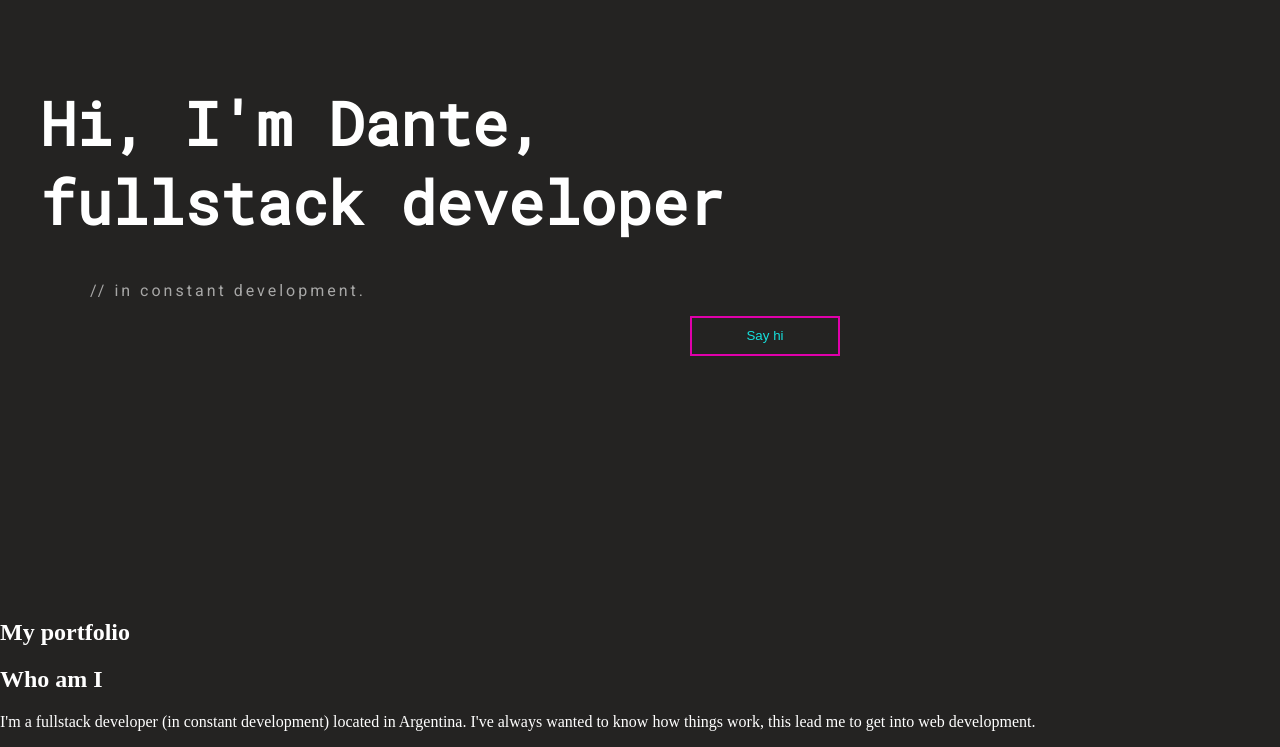
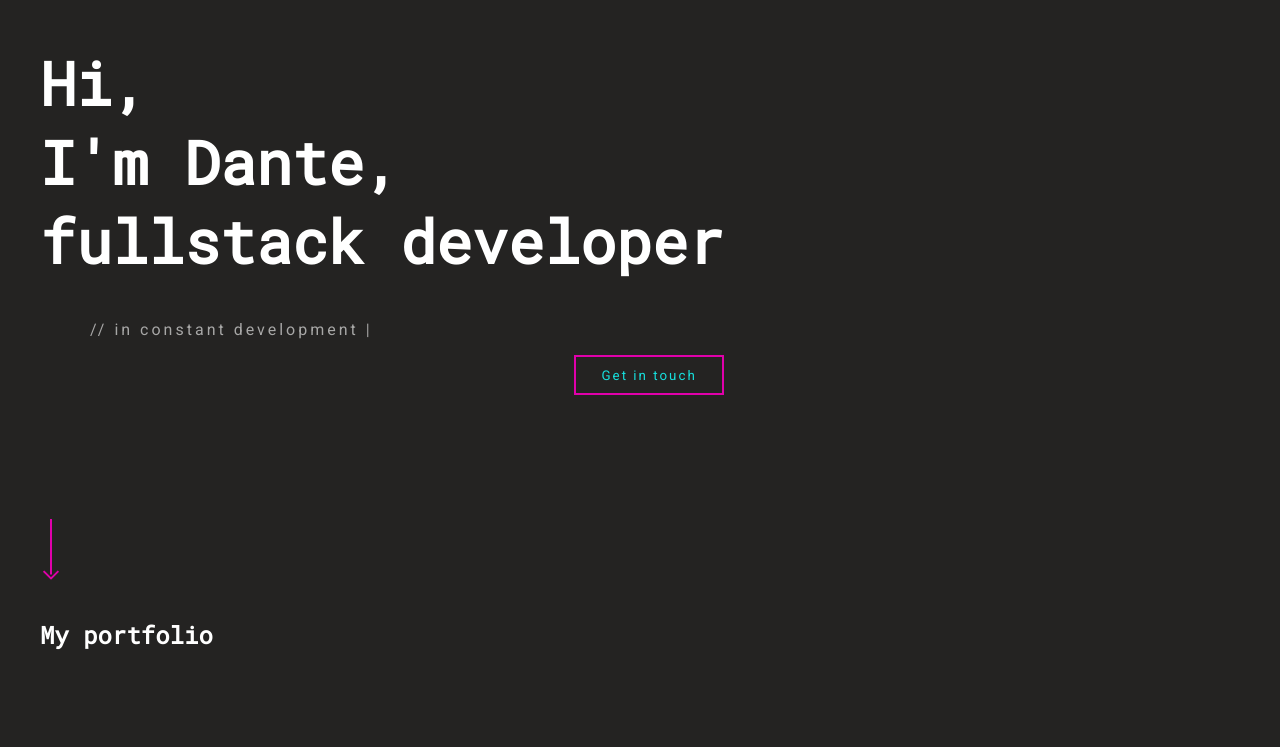
Before and after one commit to ad1ct3d/portfolio, a website: page index.html in a window 1280 px wide. Shown: the part 201-948 px from the top of the page. Drawn offline with Linux system fonts and the light colour scheme.

Commit message:
0.0.2
more style

```diff
--- a/index.html
+++ b/index.html
@@ -20,35 +20,46 @@
     <!-- presentation -->
 <header>
     <div class="headerTitle_container">
-      <h1 class="headerTitle">Hi, I'm Dante, fullstack developer</h1>
-     <p class="headerSubtitle"> // in constant development.</p>
-     <button class="contactBtn"><span>Say hi</span></button>
+      <h1 class="headerTitle">Hi,<br> I'm Dante,<br> fullstack developer</h1>
+        <p class="headerSubtitle"> // in constant development <span class="insertionPoint">|</span> </p>
+
+     <button class="contactBtn"><span>Get in touch</span></button>
     </div>
+
+    <div class="direction-scroll">
+        <div class="innerScroll">
+          <div class="scroll-line"></div>
+          <div class="scroll-arrow"></div>
+        </div>
+      </div>
+
 </header>
 
 <!-- my most important proyects -->
-<section>
-    <h2>My portfolio</h2>
-    <div>
-        <!-- trabajo 1 -->
+<section id="portfolio">
+    <div class="portfolioContainer">
+        <h2 class="portfolioTitle">My portfolio</h2>
         <div>
+            <!-- trabajo 1 -->
+            <div>
 
-        </div>
+            </div>
 
-        <!-- trabajo 2 -->
-        <div>
+            <!-- trabajo 2 -->
+            <div>
 
+            </div>
         </div>
     </div>
 </section>
 
 
 <!-- who am I -->
-<section>
-    <h2>Who am I</h2>
-    <p>I'm a fullstack developer (in constant development) located in Argentina. I've always wanted to know how things work, this lead me to get into web development.</p>
-    <p>If something is broken, I'll fix it.</p>
-    <p>If there's a problem, I'll solve it.</p>
+<section id="aboutMe">
+    <h2 class="aboutTitle">Who am I?</h2>
+    <p class="aboutItem">I'm a fullstack developer (in constant development) located in Argentina. I've always wanted to know how things work, this lead me to get into web development.</p>
+    <p class="aboutItem">If something is broken, I'll fix it.</p>
+    <p class="aboutItem">If there's a problem, I'll solve it.</p>
 </section>
 
 <section>
--- /dev/null
+++ b/scss/_arrow.scss
@@ -0,0 +1,66 @@
+// scroll down arrow style and animation
+
+.direction-scroll{
+   display: flex;
+   position: absolute;
+   flex-direction: row;
+  margin: 0 auto;
+  width: inherit;
+  height: 100%;
+  z-index: 1;
+  justify-content: center;
+ }
+ .innerScroll{
+    margin-left: 50px;
+    margin-bottom: 20px;
+   position: relative;
+   z-index: 2;
+   background: nth($colors, 1);
+   align-self: flex-end;
+ }
+ .scroll-line{
+   height: 60px;
+   width: 2px;
+   background: nth($colors, 2);
+   animation: flowdown 1.5s infinite;
+ }
+ @keyframes flowdown{
+   0%{
+     transform-origin: 0% 0%;
+     transform: scale(1,0);
+   }
+   50%{
+     transform-origin: 0% 0%;
+     transform: scale(1, 1);
+   }
+   50.1%{
+     transform-origin: 0% 100%;
+     transform: scale(1, 1);
+   }
+   100%{
+     transform-origin: 0% 100%;
+     transform: scale(1, 0);
+   }
+ }
+ .scroll-arrow:after{
+   height: 2px;
+   width: 11px;
+   background: nth($colors, 2);
+   position: absolute;
+   top: 55px;
+   content: '';
+   z-index: 3;
+   right: -8px;
+   transform: rotateZ(-45deg);
+ }
+ .scroll-arrow:before{
+   height: 2px;
+   width: 11px;
+   background: nth($colors, 2);
+   position: absolute;
+   top: 55px;
+   left: -8px;
+   content: '';
+   z-index: 3;
+   transform: rotateZ(45deg);
+ }
--- /dev/null
+++ b/scss/_insertionPoint.scss
@@ -0,0 +1,18 @@
+//  insertion point animation
+.insertionPoint{
+    animation: flicker 1.3s infinite;
+    }
+
+@keyframes flicker{
+      0% {
+        opacity:1;
+      }
+
+      50% {
+          opacity: 0;
+      }
+
+      100%{
+        opacity: 1;
+      }
+}
--- a/scss/style.scss
+++ b/scss/style.scss
@@ -1,4 +1,6 @@
 @import 'palette';
+@import 'arrow';
+@import 'insertionPoint';
 
 // index style
 body {
@@ -24,23 +26,28 @@ body {
 }
 
 
-
+// header style
 header {
     min-height: 100vh;
     text-align:left;
     display: flex;
     align-items: center;
+    flex-shrink: 1;
     flex-wrap: wrap;
+    max-width: 900px;
 
     .headerTitle_container {
+        white-space: nowrap;
         padding-left: 40px;
         padding-right: 40px;
         max-width: 800px;
+        min-width: 400px;
         .headerTitle {
             font-size: 60px;
             font-family: 'Roboto Mono', monospace;
         }
         .headerSubtitle {
+            max-width: 300px;
             opacity: 0.6;
             font-family: 'Roboto', sans-serif;
             padding-left: 50px;
@@ -54,6 +61,53 @@ header {
             border: 2px solid nth($colors, 2);
             color: nth($colors, 3);
             float: right;
+            font-family: 'Roboto', sans-serif;
+            letter-spacing: 2px;
+            transition: 0.5s;
+        }
+        .contactBtn:hover {
+            background-color: nth($colors, 2);
+            color: black;
         }
     }
 }
+
+// portfolio style
+
+#portfolio {
+    min-height: 50vh;
+    text-align: left;
+
+    .portfolioTitle {
+        padding-left: 40px;
+        padding-right: 40px;
+        font-family: 'Roboto Mono', monospace;
+    }
+}
+
+// about style
+
+#aboutMe {
+    // sizing
+    min-height: 200px;
+
+    // boxshadow
+    box-shadow: 10px 10px 30px #0000003d, -10px -10px 30px #0000003d, 10px -10px 30px #0000003d, -10px 10px 30px #0000003d;
+
+    // general
+    text-align: left;
+    margin-left: 20px;
+    margin-right: 20px;
+    padding-left: 40px;
+    padding-right: 40px;
+    padding-top: 5px;
+    background-color: #464544;
+    border-radius: 20px;
+
+    .aboutTitle {
+        font-family: 'Roboto Mono', monospace;
+    }
+    .aboutItem {
+        font-family: 'Roboto', sans-serif;
+    }
+}
```
Also changed, not shown: css/style.css, 1 other file.
